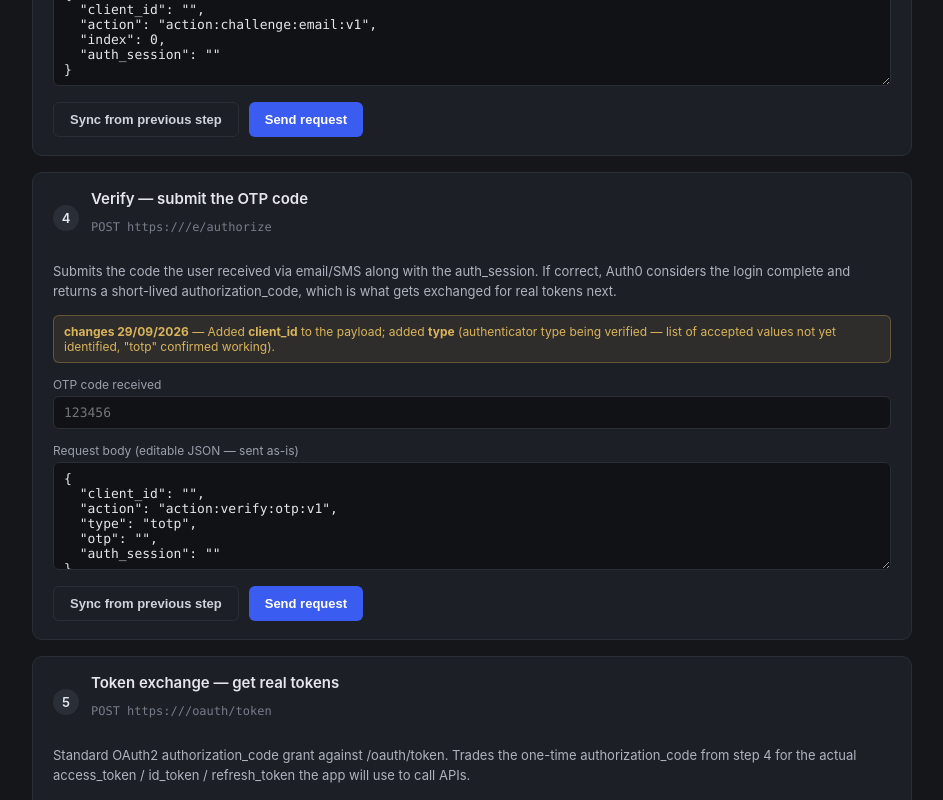
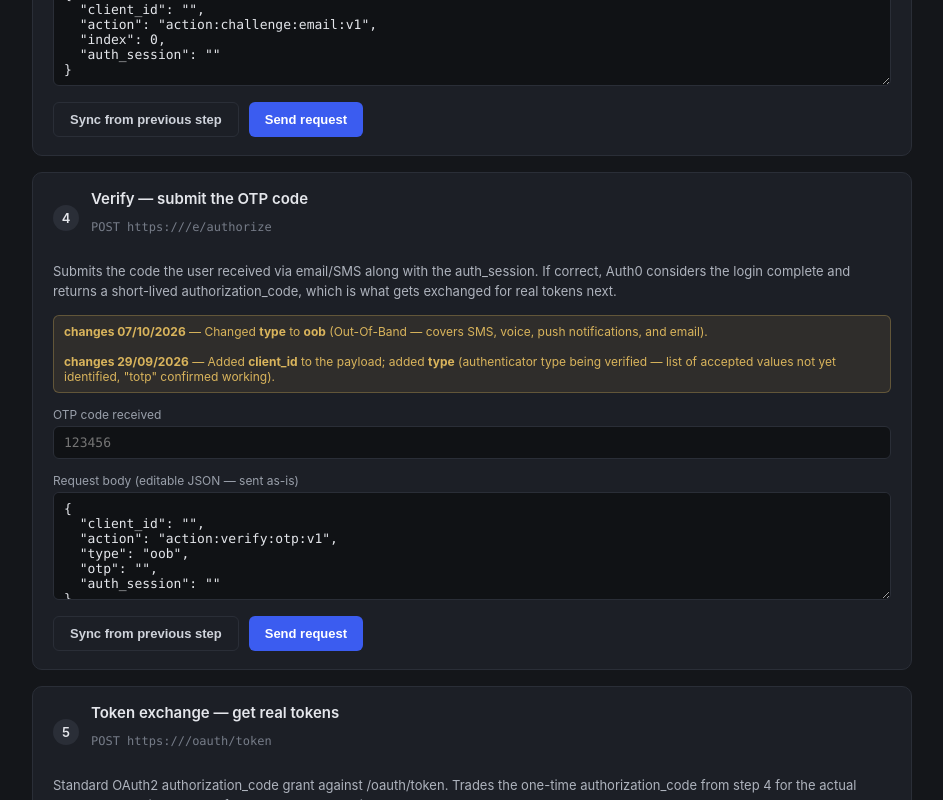
Before and after one commit to M3gababa/auth0-embedded-beta, a Vue app: page / in a window 1280 px wide. Shown: the part 1770-2570 px from the top of the page, without its empty margins (168-1111 px from the left). Built offline with nearby package versions, Linux system fonts and the light colour scheme.

Commit message:
switch type to oob

```diff
--- a/src/App.vue
+++ b/src/App.vue
@@ -167,6 +167,9 @@ function syncStep3() {
 }
 
 // ---- Step 4: verify ----
+// changes 07/10/2026: changed type to "oob" (Out-Of-Band — covers SMS, voice, push
+// notifications, and email).
+//
 // changes 29/09/2026: added client_id to the payload; added type (the authenticator type
 // being verified — full list of accepted values not yet identified, "totp" confirmed working).
 const otp = ref('')
@@ -175,7 +178,7 @@ const step4 = makeStep(
     {
       client_id: config.clientId,
       action: 'action:verify:otp:v1',
-      type: 'totp',
+      type: 'oob',
       otp: '',
       auth_session: ''
     },
@@ -189,7 +192,7 @@ function syncStep4() {
     {
       client_id: config.clientId,
       action: 'action:verify:otp:v1',
-      type: 'totp',
+      type: 'oob',
       otp: otp.value,
       auth_session: pipeline.authSession
     },
@@ -494,7 +497,7 @@ if (applyUrlParams(config)) {
     :statusCode="step2.statusCode"
     :response="step2.response"
     :error="step2.error"
-    changeNote="Added <strong>client_id</strong> to the payload."
+    changeNote="<strong>changes 29/09/2026</strong> — Added <strong>client_id</strong> to the payload."
     @sync="syncStep2"
     @send="sendStep2"
   >
@@ -521,7 +524,7 @@ if (applyUrlParams(config)) {
     :statusCode="step3.statusCode"
     :response="step3.response"
     :error="step3.error"
-    changeNote="Added <strong>client_id</strong> to the payload; added <strong>index</strong> (the user's enrolled factor to challenge — always 0 for first authentication)."
+    changeNote="<strong>changes 29/09/2026</strong> — Added <strong>client_id</strong> to the payload; added <strong>index</strong> (the user's enrolled factor to challenge — always 0 for first authentication)."
     @sync="syncStep3"
     @send="sendStep3"
   >
@@ -548,7 +551,7 @@ if (applyUrlParams(config)) {
     :statusCode="step4.statusCode"
     :response="step4.response"
     :error="step4.error"
-    changeNote="Added <strong>client_id</strong> to the payload; added <strong>type</strong> (authenticator type being verified — list of accepted values not yet identified, &quot;totp&quot; confirmed working)."
+    changeNote="<strong>changes 07/10/2026</strong> — Changed <strong>type</strong> to <strong>oob</strong> (Out-Of-Band — covers SMS, voice, push notifications, and email).<br /><br /><strong>changes 29/09/2026</strong> — Added <strong>client_id</strong> to the payload; added <strong>type</strong> (authenticator type being verified — list of accepted values not yet identified, &quot;totp&quot; confirmed working)."
     @sync="syncStep4"
     @send="sendStep4"
   >
--- a/src/StepCard.vue
+++ b/src/StepCard.vue
@@ -40,9 +40,7 @@ function onBodyInput(e) {
     <div class="step-body">
       <p class="step-desc">{{ description }}</p>
 
-      <p v-if="changeNote" class="change-note">
-        <strong>changes 29/09/2026</strong> — <span v-html="changeNote"></span>
-      </p>
+      <p v-if="changeNote" class="change-note" v-html="changeNote"></p>
 
       <div class="step-inputs">
         <slot name="inputs" />
```
